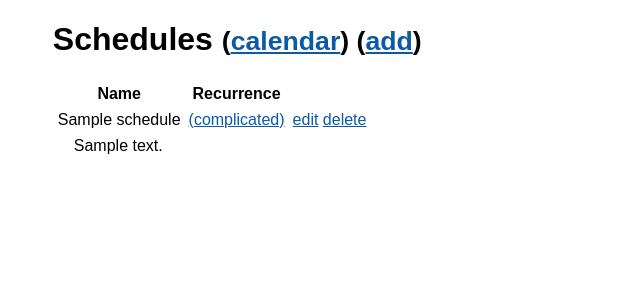
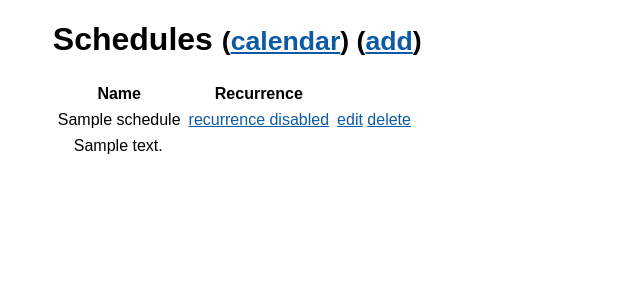
Before and after one commit to enkore/borgcube, a Django app: template src/borgcube/web/core/templates/core/schedule/list.html in a window 1280 px wide. Shown: the part 56-356 px from the top of the page, without its empty margins (0-640 px from the left). Run offline with Django 3.2, Linux system fonts and the light colour scheme; the template is opened without the code that fills it: most values are stand-ins (such as "Sample title", 1, 10 or a date in 2020); parts of the project's set-up code (start-up, migrations or seed data) failed here and were passed over.

Commit message:
schedule: neater display/use of schedules w/ disabled recurrence

```diff
--- a/src/borgcube/core/management/commands/import-archives.py
+++ b/src/borgcube/core/management/commands/import-archives.py
@@ -49,8 +49,8 @@ class Command(BaseCommand):
 
                 pi = ProgressIndicatorPercent(msg='Importing archives %4.1f %%: %s', total=len(names), step=0.1)
                 for name in names:
+                    imported += self.import_archive(manifest, cache, repository, name, client)
                     pi.show(info=[name])
-                    imported += self.import_archive(manifest, cache, repository, name, client)
                 pi.finish()
 
         print('Imported %d archives.' % imported, file=sys.stderr)
--- a/src/borgcube/core/models.py
+++ b/src/borgcube/core/models.py
@@ -764,10 +764,10 @@ class Schedule(Evolvable):
                         'Note that this date is <em>always</em> included in the schedule, even if it '
                         'doesn\'t match the criteria.') % settings.TIME_ZONE
         )
-        recurrence = RecurrenceField()
+        recurrence = RecurrenceField(required=False)
 
-        def __init__(self, *args, **kwargs):
-            super().__init__(*args, **kwargs)
+        def __init__(self, data, *args, **kwargs):
+            super().__init__(data, *args, **kwargs)
             if 'recurrence' in self.initial:
                 self.initial['recurrence_start'] = self.initial['recurrence'].dtstart
 
--- a/src/borgcube/web/core/templates/core/schedule/list.html
+++ b/src/borgcube/web/core/templates/core/schedule/list.html
@@ -25,7 +25,11 @@
       <!-- TODO last execution overall outcome -->
       <td>
         <a href='{% url 'core.schedules' %}?schedule={{ forloop.counter0 }}'>
+          {% if schedule.recurrence_enabled %}
           {{ schedule.recurrence|describe_recurrence }}
+          {% else %}
+          {% trans 'recurrence disabled' %}
+          {% endif %}
         </a>
       </td>
 
--- a/src/borgcube/web/core/views/__init__.py
+++ b/src/borgcube/web/core/views/__init__.py
@@ -398,6 +398,8 @@ def schedules(request):
             if str(i) not in keep:
                 del schedules[i]
 
+    schedules = [schedule for schedule in schedules if schedule.recurrence_enabled]
+
     colors = [
         '#e6e6e6',
         '#d4c5f9',
```
